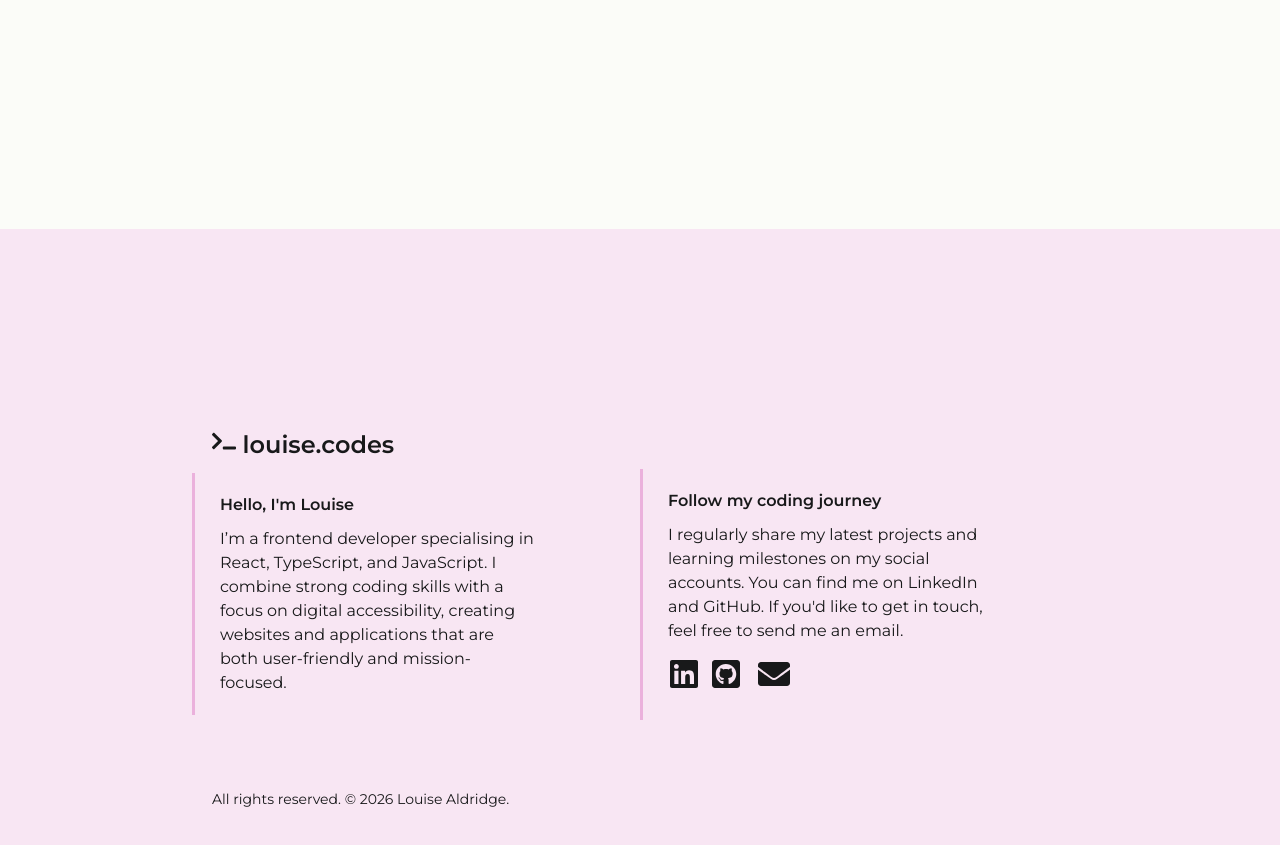
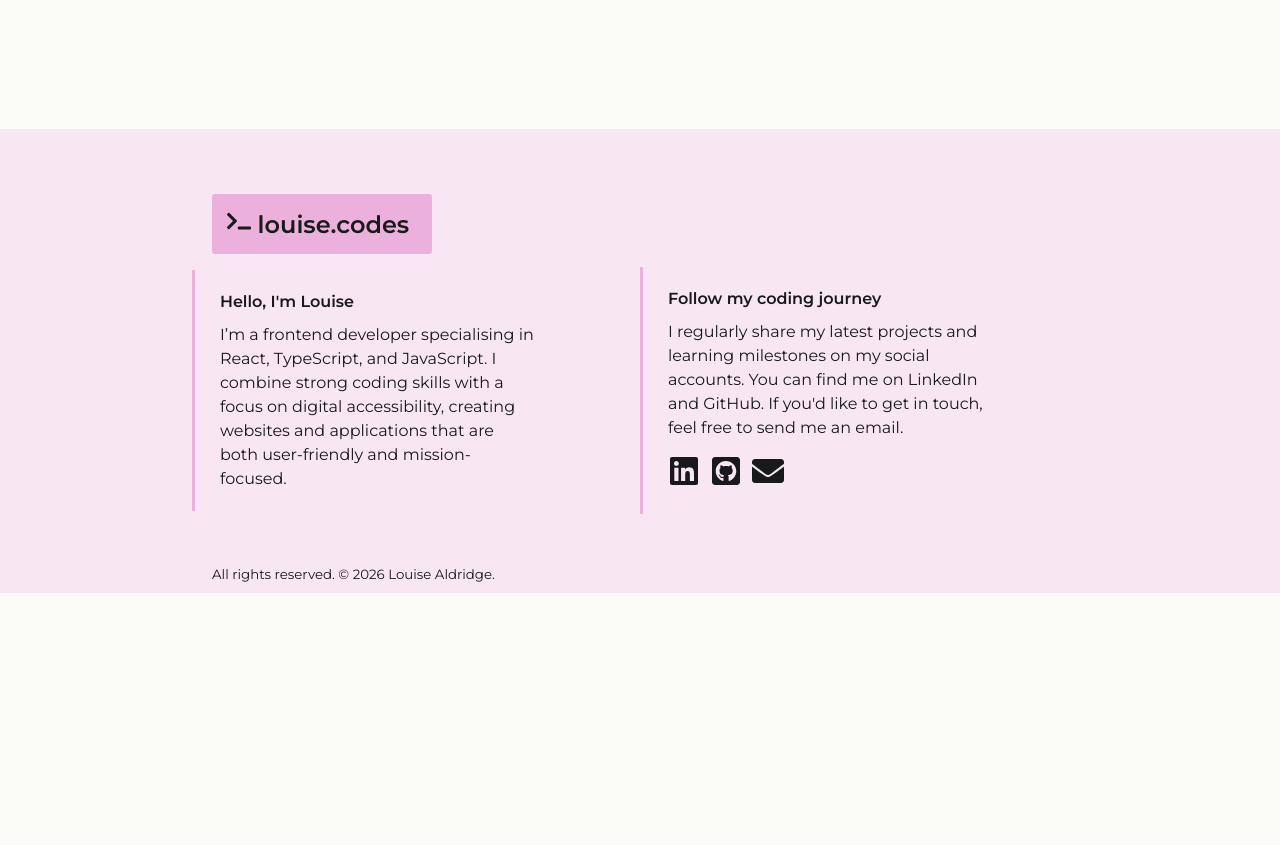
Before and after one commit to louiseka/portfolio, a React (Vite) app: page / in a window 1280 px wide. Shown: the part 5160-6005 px from the top of the page. After the commit the page ends 5753 px from the top, so only its background shows below. Built offline with nearby package versions, Linux system fonts and the light colour scheme.

Commit message:
Creating scoped css for footer

```diff
--- a/src/components/Footer.jsx
+++ /dev/null
@@ -1,71 +0,0 @@
-import {
-  FaTerminal,
-  FaLinkedin,
-  FaGithubSquare,
-  FaEnvelope,
-} from "react-icons/fa";
-import { Link } from "react-router";
-
-export default function Footer() {
-  return (
-    <footer>
-      <div className="rights-decl">
-        <p className="footer-logo">
-          {" "}
-          <FaTerminal /> louise.codes
-        </p>
-      </div>
-      <div className="footer-container">
-        <div className="footer-about">
-          {/* <p className="footer-logo"> <FaTerminal /> louise.codes</p> */}
-          <p className="small-title"> Hello, I'm Louise</p>
-          <p>
-            I’m a frontend developer specialising in React, TypeScript, and
-            JavaScript. I combine strong coding skills with a focus on digital
-            accessibility, creating websites and applications that are both
-            user-friendly and mission-focused.
-          </p>
-        </div>
-
-        <div className="footer-socials">
-          <p className="small-title"> Follow my coding journey</p>
-          <p>
-            I regularly share my latest projects and learning milestones on my
-            social accounts. You can find me on LinkedIn and GitHub. If you'd
-            like to get in touch, feel free to send me an email.{" "}
-          </p>
-          <div className="social-icons-container">
-            <Link
-              to="https://www.linkedin.com/in/louiseka/"
-              target="_blank"
-              title="Louise Aldridge's Linked Profile"
-            >
-              {" "}
-              <FaLinkedin className="social-icon" />
-            </Link>
-            <Link
-              to="https://github.com/louiseka"
-              target="_blank"
-              title="Louise Aldridge's GitHub Profile"
-            >
-              <FaGithubSquare className="social-icon" />
-            </Link>
-            <Link
-              to="mailto:louisekaldr@gmail.com"
-              target="_blank"
-              title="Louise Aldridge's email contact"
-            >
-              {" "}
-              <FaEnvelope className="social-icon" />
-            </Link>
-          </div>
-        </div>
-      </div>
-      <div className="rights-decl">
-        <p className="small-text">
-          All rights reserved. © {new Date().getFullYear()} Louise Aldridge.
-        </p>
-      </div>
-    </footer>
-  );
-}
--- /dev/null
+++ b/src/components/Footer/Footer.jsx
@@ -0,0 +1,71 @@
+import {
+  FaTerminal,
+  FaLinkedin,
+  FaGithubSquare,
+  FaEnvelope,
+} from "react-icons/fa";
+
+import styles from "./Footer.module.css";
+
+export default function Footer() {
+  return (
+    <footer className={styles.footer}>
+      <div className={styles.logoContainer}>
+        <p className={styles.footerLogo}>
+          <FaTerminal /> louise.codes
+        </p>
+      </div>
+
+      <div className={styles.footerContainer}>
+        <section className={styles.footerAbout}>
+          <h2 className={styles.footerTitle}> Hello, I'm Louise</h2>
+          <p>
+            I’m a frontend developer specialising in React, TypeScript, and
+            JavaScript. I combine strong coding skills with a focus on digital
+            accessibility, creating websites and applications that are both
+            user-friendly and mission-focused.
+          </p>
+        </section>
+
+        <section className={styles.footerSocials}>
+          <h2 className={styles.footerTitle}> Follow my coding journey</h2>
+          <p>
+            I regularly share my latest projects and learning milestones on my
+            social accounts. You can find me on LinkedIn and GitHub. If you'd
+            like to get in touch, feel free to send me an email.
+          </p>
+          <div className="social-icons-container">
+            <a
+              href="https://www.linkedin.com/in/louiseka/"
+              target="_blank"
+              aria-label="Louise Aldridge's Linked Profile"
+            >
+              <FaLinkedin className={styles.socialIcon} />
+            </a>
+            <a
+              href="https://github.com/louiseka"
+              target="_blank"
+              aria-label="Louise Aldridge's GitHub Profile"
+            >
+              <FaGithubSquare className={styles.socialIcon} />
+            </a>
+
+            <a
+              href="mailto:louisekaldr@gmail.com"
+              target="_blank"
+              aria-label="Louise Aldridge's email contact"
+            >
+              <FaEnvelope className={styles.socialIcon} />
+            </a>
+          </div>
+        </section>
+      </div>
+
+      <div className={styles.rightsContainer}>
+        <small>
+          All rights reserved. © {new Date().getFullYear()} Louise Aldridge.
+        </small>
+      </div>
+    </footer>
+  );
+}
--- /dev/null
+++ b/src/components/Footer/Footer.module.css
@@ -0,0 +1,105 @@
+/* Footer */
+.footer {
+  max-width: 100%;
+  background-color: #f8e6f3;
+  margin: 6.25em 0 0;
+}
+
+/* Logo Section */
+
+.logoContainer {
+  max-width: 100%;
+  padding: 3.125em 1.25em 0.625em;
+}
+
+.footerLogo {
+  font-weight: 600;
+  font-size: var(--font-body);
+  background-color: var(--pink);
+  border-radius: var(--border-radius-xs);
+  padding: 0.625em;
+  width: 150px;
+}
+
+/* Footer Text Sections */
+
+.footerTitle {
+  font-weight: 600;
+  font-size: var(--font-body);
+  padding: 0 0 0.6em;
+}
+
+.footerContainer {
+  max-width: 100%;
+  flex-direction: column;
+  margin: 0 auto;
+  display: flex;
+  align-items: start;
+  line-height: 1.5;
+}
+
+.footerAbout,
+.footerSocials {
+  max-width: 100%;
+  border: none;
+  padding: 1.25em 1.56em;
+}
+
+.footerAbout p,
+.footerSocials p {
+  max-width: 100%;
+  margin: 0;
+}
+
+/* Social Icons */
+
+.socialIcon {
+  font-size: var(--font-h1);
+  color: var(--text-black);
+  margin: 0.47em 0.31em 0 0;
+  text-decoration: none;
+}
+
+a[href^="mailto:"] {
+  text-decoration: none;
+}
+
+/* Rights declarations */
+.rightsContainer {
+  max-width: 100%;
+  padding: 3.125em 1.25em 0.625em;
+}
+
+@media (min-width: 1024px) {
+  .logoContainer {
+    margin: 0 auto;
+    max-width: 70%;
+  }
+
+  .footerLogo {
+    font-size: 1.5rem;
+    width: 220px;
+  }
+
+  .footerContainer {
+    max-width: 70%;
+    align-items: center;
+    flex-direction: row;
+  }
+
+  .footerAbout,
+  .footerSocials {
+    max-width: 50%;
+    border-left: var(--pink) solid 3px;
+  }
+
+  .footerAbout p,
+  .footerSocials p {
+    max-width: 80%;
+  }
+
+  .rightsContainer {
+    margin: 0 auto;
+    max-width: 70%;
+  }
+}
--- a/src/components/Layout.jsx
+++ b/src/components/Layout.jsx
@@ -1,7 +1,7 @@
 import { Outlet } from "react-router";
 
 import SiteNav from "./SiteNav/SiteNav";
-import Footer from "./Footer";
+import Footer from "./Footer/Footer";
 
 export default function Layout() {
   return (
--- a/src/styles/index.css
+++ b/src/styles/index.css
@@ -131,67 +131,10 @@ nav a {
   line-height: 1.5;
 }
 
-/* Footer */
-footer {
-  max-width: 100%;
-  background-color: #f8e6f3;
-  padding: 0;
-  margin: 6.25em 0 0;
-}
-
-.footer-logo {
-  font-weight: 600;
-  font-size: var(--font-body);
-  padding: 0;
-  margin: 0;
-}
-
 .small-title {
   font-weight: 600;
   font-size: var(--font-body);
   padding: 0 0 0.625em 0;
-}
-
-.footer-container {
-  max-width: 100%;
-  flex-direction: column;
-  margin: 0 auto;
-  display: flex;
-  align-items: start;
-  line-height: 1.5;
-}
-
-.footer-about,
-.footer-socials {
-  max-width: 100%;
-  border: none;
-  padding: 1.25em 1.56em;
-}
-
-.footer-about p,
-.footer-socials p {
-  max-width: 100%;
-  margin: 0;
-}
-
-.social-icons-container {
-  font-size: 1.5rem;
-}
-
-.social-icon {
-  font-size: var(--font-h1);
-  color: var(--text-black);
-  margin: 0.47em 0.31em 0 0;
-  text-decoration: none;
-}
-
-a[href^="mailto:"] {
-  text-decoration: none;
-}
-
-.rights-decl {
-  max-width: 100%;
-  padding: 3.125em 1.25em 0.625em;
 }
 
 /* Home */
@@ -596,39 +539,6 @@ figcaption {
     padding-right: 4em;
   }
 
-  /* Footer */
-
-  .footer-logo {
-    font-size: 1.5rem;
-  }
-
-  footer {
-    padding: 9.375em 0;
-    margin: 12.5em 0 0;
-  }
-
-  .footer-container {
-    max-width: 70%;
-    align-items: center;
-    flex-direction: row;
-  }
-
-  .footer-about,
-  .footer-socials {
-    max-width: 50%;
-    border-left: var(--pink) solid 3px;
-  }
-
-  .footer-about p,
-  .footer-socials p {
-    max-width: 80%;
-  }
-
-  .rights-decl {
-    margin: 0 auto;
-    max-width: 70%;
-  }
-
   /* Home Page */
 
   .profile-img {
```
